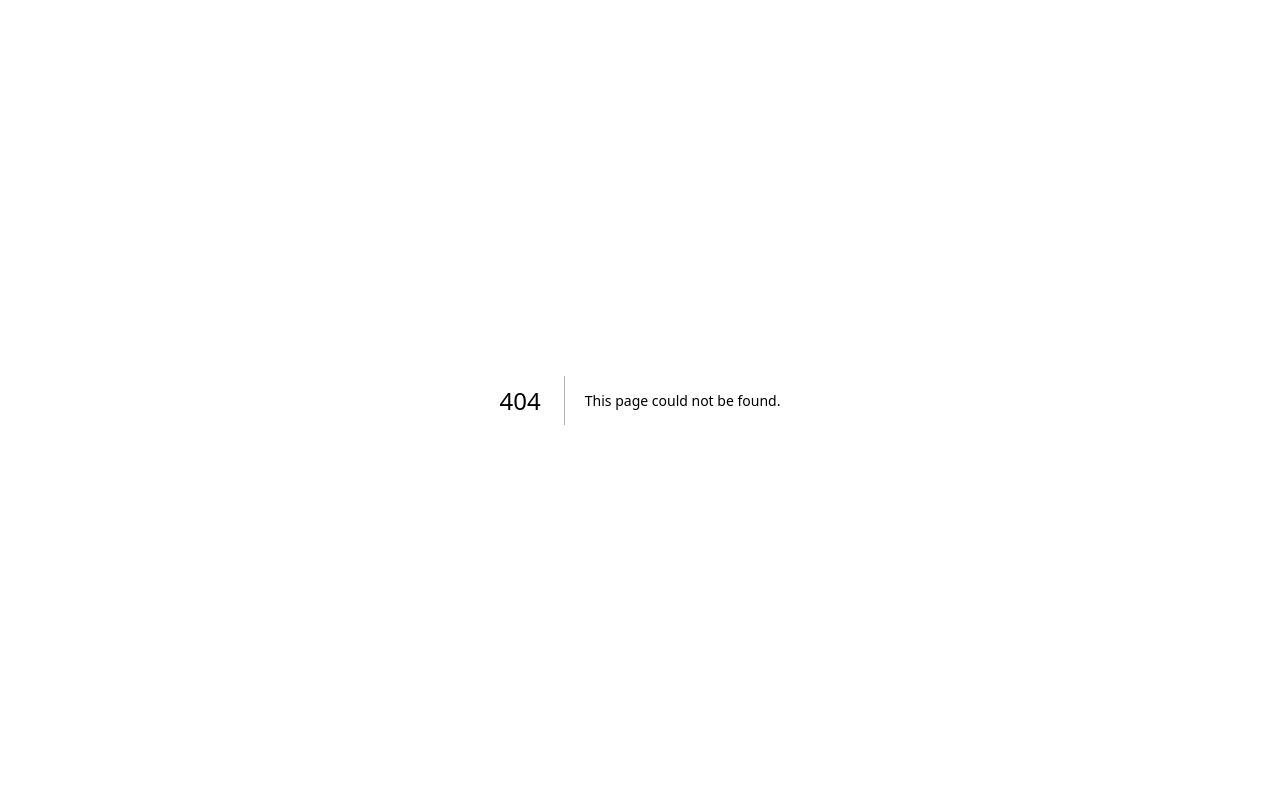
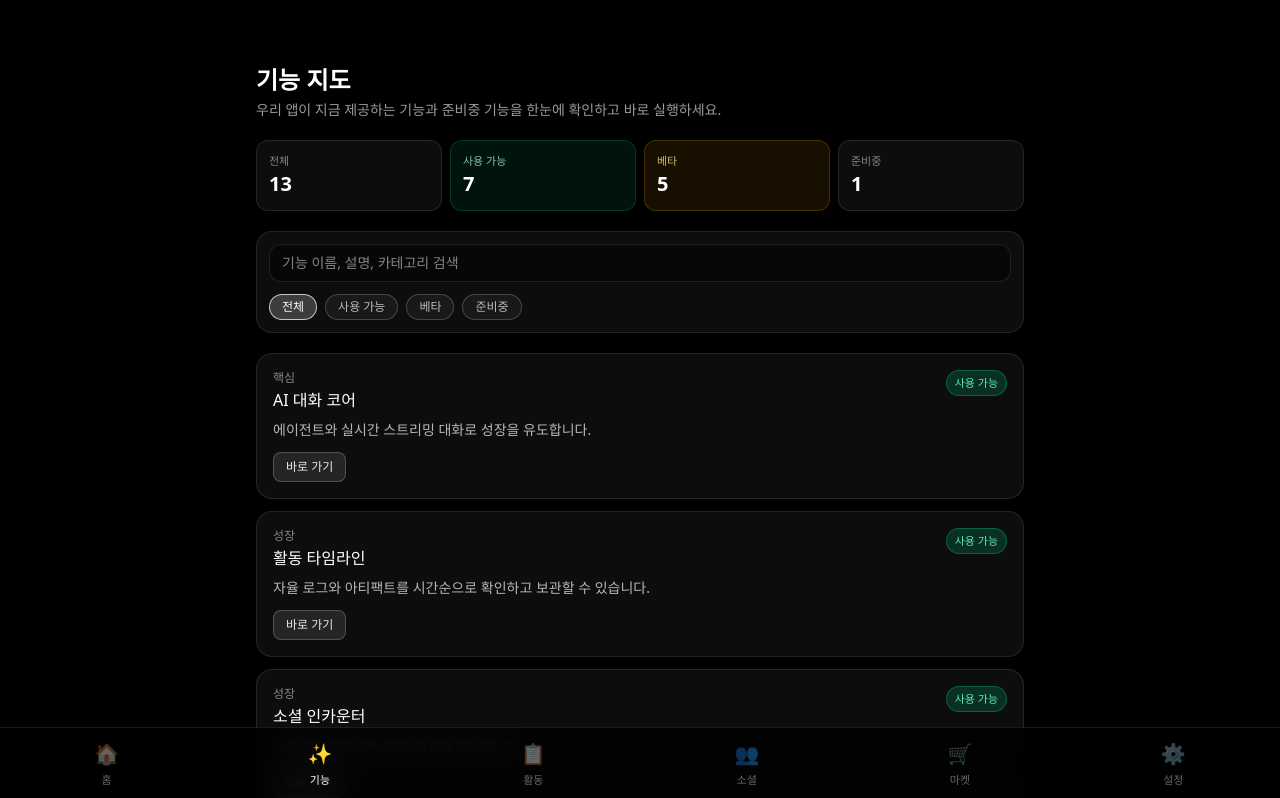
Before and after one commit to wooyeonho/Gyeol, a Next.js app: page /features in a window 1280 px wide. Before the commit this address had no page. Shown: the top 798 px of the page. Built offline with nearby package versions, Linux system fonts and the light colour scheme.

Commit message:
feat: add feature map and improve discovery navigation
Co-authored-by: wooyeonho <wooyeonho@users.noreply.github.com>

```diff
--- /dev/null
+++ b/app/features/page.tsx
@@ -0,0 +1,155 @@
+"use client";
+
+import Link from "next/link";
+import { useMemo, useState } from "react";
+import { BottomNav } from "@/components/bottom-nav";
+import { FEATURE_CATALOG, type FeatureCategory, type FeatureStatus } from "@/lib/features/catalog";
+
+const STATUS_META: Record<FeatureStatus, { label: string; className: string }> = {
+  ready: { label: "사용 가능", className: "bg-emerald-500/20 text-emerald-300 border-emerald-400/30" },
+  beta: { label: "베타", className: "bg-amber-500/20 text-amber-200 border-amber-400/30" },
+  planned: { label: "준비중", className: "bg-white/10 text-white/70 border-white/20" },
+};
+
+const CATEGORY_LABEL: Record<FeatureCategory, string> = {
+  core: "핵심",
+  growth: "성장",
+  world: "월드",
+  creative: "창작",
+  experimental: "실험",
+};
+
+const FILTERS: Array<FeatureStatus | "all"> = ["all", "ready", "beta", "planned"];
+
+export default function FeaturesPage() {
+  const [query, setQuery] = useState("");
+  const [statusFilter, setStatusFilter] = useState<FeatureStatus | "all">("all");
+
+  const filtered = useMemo(() => {
+    return FEATURE_CATALOG.filter((feature) => {
+      const matchStatus = statusFilter === "all" || feature.status === statusFilter;
+      const q = query.trim().toLowerCase();
+      const matchQuery =
+        q.length === 0 ||
+        feature.name.toLowerCase().includes(q) ||
+        feature.summary.toLowerCase().includes(q) ||
+        CATEGORY_LABEL[feature.category].toLowerCase().includes(q);
+      return matchStatus && matchQuery;
+    });
+  }, [query, statusFilter]);
+
+  const counts = useMemo(() => {
+    return FEATURE_CATALOG.reduce(
+      (acc, feature) => {
+        acc.total += 1;
+        acc[feature.status] += 1;
+        return acc;
+      },
+      { total: 0, ready: 0, beta: 0, planned: 0 },
+    );
+  }, []);
+
+  return (
+    <div className="min-h-screen bg-black text-white pt-16 pb-28 px-4">
+      <div className="max-w-3xl mx-auto">
+        <header className="mb-5">
+          <h1 className="text-2xl font-semibold">기능 지도</h1>
+          <p className="text-sm text-white/60 mt-1">
+            우리 앱이 지금 제공하는 기능과 준비중 기능을 한눈에 확인하고 바로 실행하세요.
+          </p>
+        </header>
+
+        <section className="grid grid-cols-2 sm:grid-cols-4 gap-2 mb-5">
+          <div className="rounded-xl border border-white/10 bg-white/5 p-3">
+            <p className="text-[11px] text-white/50">전체</p>
+            <p className="text-xl font-semibold">{counts.total}</p>
+          </div>
+          <div className="rounded-xl border border-emerald-400/20 bg-emerald-500/10 p-3">
+            <p className="text-[11px] text-emerald-200/80">사용 가능</p>
+            <p className="text-xl font-semibold">{counts.ready}</p>
+          </div>
+          <div className="rounded-xl border border-amber-400/20 bg-amber-500/10 p-3">
+            <p className="text-[11px] text-amber-200/80">베타</p>
+            <p className="text-xl font-semibold">{counts.beta}</p>
+          </div>
+          <div className="rounded-xl border border-white/10 bg-white/5 p-3">
+            <p className="text-[11px] text-white/50">준비중</p>
+            <p className="text-xl font-semibold">{counts.planned}</p>
+          </div>
+        </section>
+
+        <section className="rounded-2xl border border-white/10 bg-white/5 p-3 mb-5">
+          <label htmlFor="feature-search" className="sr-only">
+            기능 검색
+          </label>
+          <input
+            id="feature-search"
+            value={query}
+            onChange={(event) => setQuery(event.target.value)}
+            placeholder="기능 이름, 설명, 카테고리 검색"
+            className="w-full rounded-xl bg-black/40 border border-white/10 px-3 py-2 text-sm outline-none focus:border-white/30"
+          />
+          <div className="flex flex-wrap gap-2 mt-3">
+            {FILTERS.map((filter) => {
+              const active = statusFilter === filter;
+              const label =
+                filter === "all"
+                  ? "전체"
+                  : filter === "ready"
+                    ? "사용 가능"
+                    : filter === "beta"
+                      ? "베타"
+                      : "준비중";
+              return (
+                <button
+                  key={filter}
+                  type="button"
+                  onClick={() => setStatusFilter(filter)}
+                  className={`rounded-full border px-3 py-1 text-xs ${
+                    active ? "border-white/70 bg-white/20 text-white" : "border-white/20 bg-white/5 text-white/70"
+                  }`}
+                >
+                  {label}
+                </button>
+              );
+            })}
+          </div>
+        </section>
+
+        <section className="space-y-3">
+          {filtered.map((feature) => (
+            <article
+              key={feature.id}
+              className="rounded-2xl border border-white/10 bg-white/5 p-4"
+            >
+              <div className="flex items-start justify-between gap-3">
+                <div>
+                  <p className="text-xs text-white/50">{CATEGORY_LABEL[feature.category]}</p>
+                  <h2 className="font-medium mt-0.5">{feature.name}</h2>
+                </div>
+                <span className={`text-[11px] border rounded-full px-2 py-1 ${STATUS_META[feature.status].className}`}>
+                  {STATUS_META[feature.status].label}
+                </span>
+              </div>
+              <p className="text-sm text-white/70 mt-2">{feature.summary}</p>
+              <div className="mt-3">
+                <Link
+                  href={feature.href}
+                  className="inline-block rounded-lg border border-white/20 bg-white/10 px-3 py-1.5 text-xs text-white/90 hover:bg-white/20"
+                >
+                  바로 가기
+                </Link>
+              </div>
+            </article>
+          ))}
+          {filtered.length === 0 && (
+            <div className="rounded-2xl border border-white/10 bg-white/5 p-6 text-center text-sm text-white/55">
+              조건에 맞는 기능이 없습니다.
+            </div>
+          )}
+        </section>
+      </div>
+      <BottomNav />
+    </div>
+  );
+}
--- a/components/bottom-nav.tsx
+++ b/components/bottom-nav.tsx
@@ -5,6 +5,7 @@ import { usePathname } from "next/navigation";
 
 const TABS = [
   { path: "/", label: "홈", icon: "🏠" },
+  { path: "/features", label: "기능", icon: "✨" },
   { path: "/activity", label: "활동", icon: "📋" },
   { path: "/social", label: "소셜", icon: "👥" },
   { path: "/market", label: "마켓", icon: "🛒" },
@@ -26,7 +27,7 @@ export function BottomNav() {
               className={`flex flex-col items-center gap-1 ${isActive ? "text-white" : "text-white/40"}`}
             >
               <span className="text-xl">{tab.icon}</span>
-              <span className="text-xs">{tab.label}</span>
+              <span className="text-[11px]">{tab.label}</span>
             </Link>
           );
         })}
--- a/components/world-class-hub.tsx
+++ b/components/world-class-hub.tsx
@@ -22,6 +22,7 @@ const QUICK_PROMPTS = [
 ];
 
 const QUICK_LINKS = [
+  { href: "/features", label: "기능 지도" },
   { href: "/dashboard", label: "실시간 지표" },
   { href: "/explore", label: "탐험 모드" },
   { href: "/room", label: "3D 룸" },
--- /dev/null
+++ b/lib/features/catalog.ts
@@ -0,0 +1,118 @@
+export type FeatureStatus = "ready" | "beta" | "planned";
+export type FeatureCategory = "core" | "growth" | "world" | "creative" | "experimental";
+
+export type FeatureItem = {
+  id: string;
+  name: string;
+  summary: string;
+  href: string;
+  category: FeatureCategory;
+  status: FeatureStatus;
+};
+
+export const FEATURE_CATALOG: FeatureItem[] = [
+  {
+    id: "core-chat",
+    name: "AI 대화 코어",
+    summary: "에이전트와 실시간 스트리밍 대화로 성장을 유도합니다.",
+    href: "/",
+    category: "core",
+    status: "ready",
+  },
+  {
+    id: "activity-timeline",
+    name: "활동 타임라인",
+    summary: "자율 로그와 아티팩트를 시간순으로 확인하고 보관할 수 있습니다.",
+    href: "/activity",
+    category: "growth",
+    status: "ready",
+  },
+  {
+    id: "social-encounter",
+    name: "소셜 인카운터",
+    summary: "다른 에이전트와의 대화/결과를 확인합니다.",
+    href: "/social",
+    category: "growth",
+    status: "ready",
+  },
+  {
+    id: "market",
+    name: "마켓 탐색",
+    summary: "아이템 목록을 보고 에이전트 성장에 필요한 자원을 탐색합니다.",
+    href: "/market",
+    category: "core",
+    status: "beta",
+  },
+  {
+    id: "settings",
+    name: "에이전트 설정",
+    summary: "자율 모드/드림/소셜 토글 및 상태를 관리합니다.",
+    href: "/settings",
+    category: "core",
+    status: "ready",
+  },
+  {
+    id: "explore",
+    name: "생태계 탐험",
+    summary: "활발한 다른 에이전트들을 탐색합니다.",
+    href: "/explore",
+    category: "world",
+    status: "ready",
+  },
+  {
+    id: "dashboard",
+    name: "공개 대시보드",
+    summary: "플랫폼 전체 실시간 지표를 확인합니다.",
+    href: "/dashboard",
+    category: "world",
+    status: "ready",
+  },
+  {
+    id: "album",
+    name: "성장 앨범",
+    summary: "에이전트의 주요 마일스톤을 추적합니다.",
+    href: "/album",
+    category: "growth",
+    status: "ready",
+  },
+  {
+    id: "room",
+    name: "3D 룸/AR",
+    summary: "기억을 공간 오브젝트로 시각화하고 AR에서 배치합니다.",
+    href: "/room",
+    category: "creative",
+    status: "beta",
+  },
+  {
+    id: "constellation",
+    name: "기억 별자리",
+    summary: "메모리를 별자리 형태로 시각화합니다.",
+    href: "/constellation",
+    category: "creative",
+    status: "beta",
+  },
+  {
+    id: "time-travel",
+    name: "타임 트래블 챗",
+    summary: "특정 시점의 나와 대화하는 실험 기능입니다.",
+    href: "/time-travel",
+    category: "experimental",
+    status: "beta",
+  },
+  {
+    id: "war-event",
+    name: "전쟁 이벤트",
+    summary: "주말 이벤트 점수전(준비중 포함)을 확인합니다.",
+    href: "/events/war",
+    category: "world",
+    status: "planned",
+  },
+  {
+    id: "adopt",
+    name: "입양 보드",
+    summary: "입양 가능한 에이전트를 살펴보고 연결합니다.",
+    href: "/adopt",
+    category: "experimental",
+    status: "beta",
+  },
+];
```
